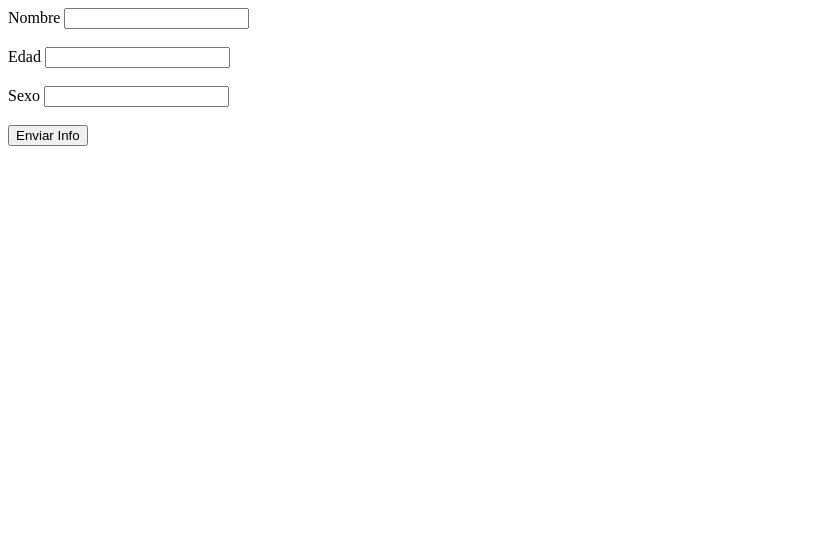
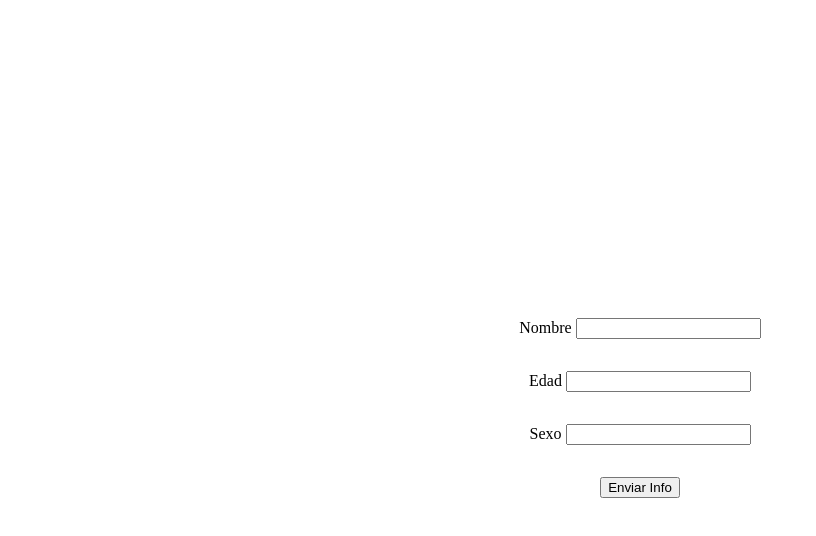
Before and after one commit to ccrs11/poo1, a plain HTML site: page index.html in a window 1280 px wide. Shown: the whole page, without its empty margins (0-816 px from the left). Drawn offline with Linux system fonts and the light colour scheme.

Commit message:
style: :lipstick: create and make format to form

```diff
--- a/index.html
+++ b/index.html
@@ -5,25 +5,27 @@
     <meta http-equiv="X-UA-Compatible" content="IE=edge">
     <meta name="viewport" content="width=device-width, initial-scale=1.0">
     <title>Form to greet a person</title>
+    <link rel="stylesheet" href="./style.css">
 </head>
 <body>
-    <form>
+    <div class="container">
+        <form class="form">
             <div>
                 <label for="name">Nombre</label>
                 <input type="text" name="name" id="name">
             </div>
-        <br>
             <div>
                 <label for="edad">Edad</label>
                 <input type="text" name="edad" id="edad">
             </div>
-        <br>
             <div>
                 <label for="sexo">Sexo</label>
                 <input type="text" name="sexo" id="sexo">
             </div>
-        <br>
+            <div>
                 <button type="submit">Enviar Info</button>
+            </div>
         </form>
+    </div>
 </body>
 </html>
--- /dev/null
+++ b/style.css
@@ -0,0 +1,15 @@
+.container{
+    display:flex;
+    justify-content: center;
+    align-items:center;
+    margin-left: auto;
+    margin-top: auto;
+    height: 100vh;
+}
+
+.container>form{
+    display:flex;
+    flex-direction: column;
+    align-items:center;
+    gap:2rem;
+}
```
Lines whose indentation alone changed are shown as unchanged.
